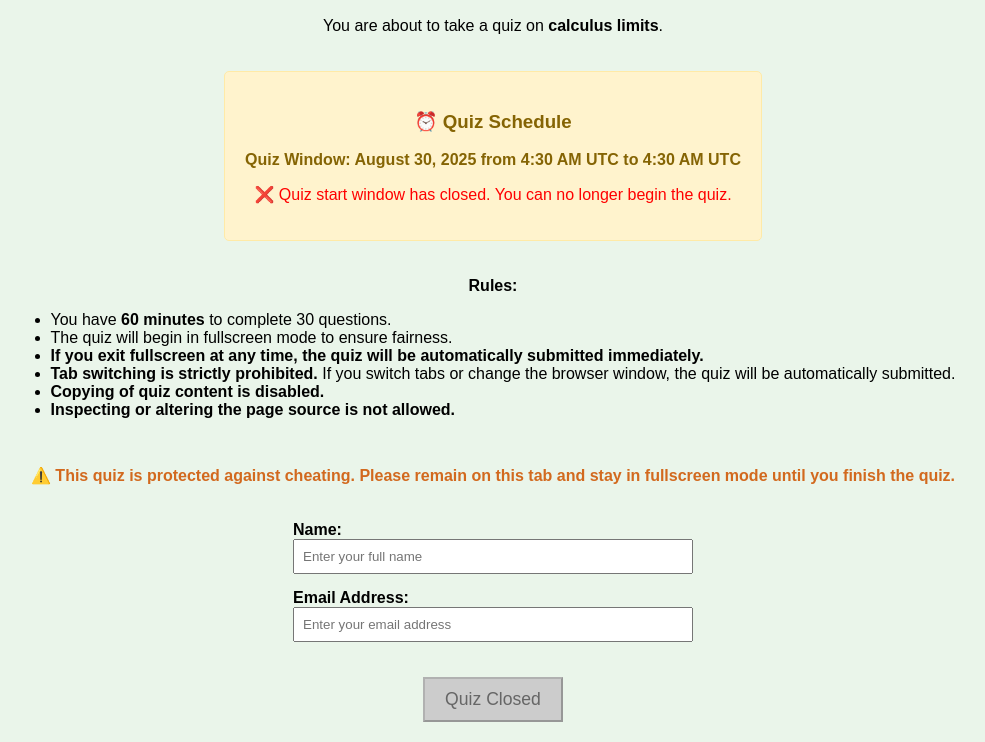
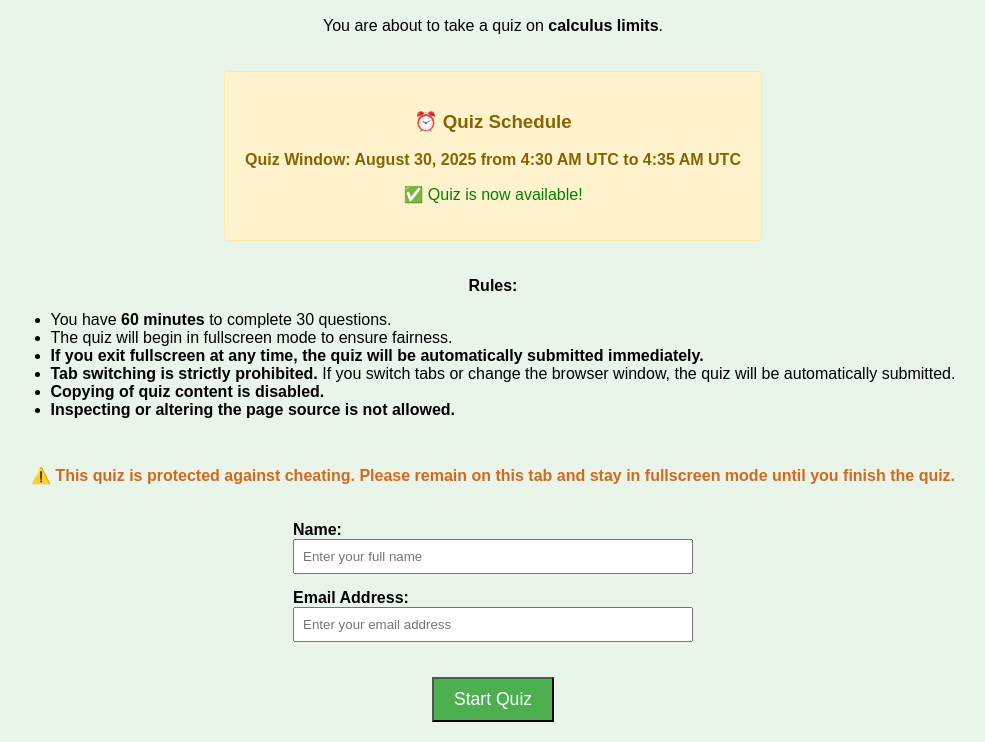
Before and after one commit to manuharsh08/limits, a plain HTML site: page index.html in a window 1280 px wide. Shown: the part 99-841 px from the top of the page, without its empty margins (147-1132 px from the left). Drawn offline with Linux system fonts and the light colour scheme.

Commit message:
Update index.html

```diff
--- a/index.html
+++ b/index.html
@@ -482,7 +482,7 @@
   // ================================
   const QUIZ_DATE = '2025-08-30';
   const QUIZ_START_TIME = '10:00';
-  const QUIZ_ENTRY_CUTOFF = '10:00';
+  const QUIZ_ENTRY_CUTOFF = '10:05';
   const TIMEZONE = '+05:30';
 
   const quizStartDate = new Date(`${QUIZ_DATE}T${QUIZ_START_TIME}:00${TIMEZONE}`);
```
